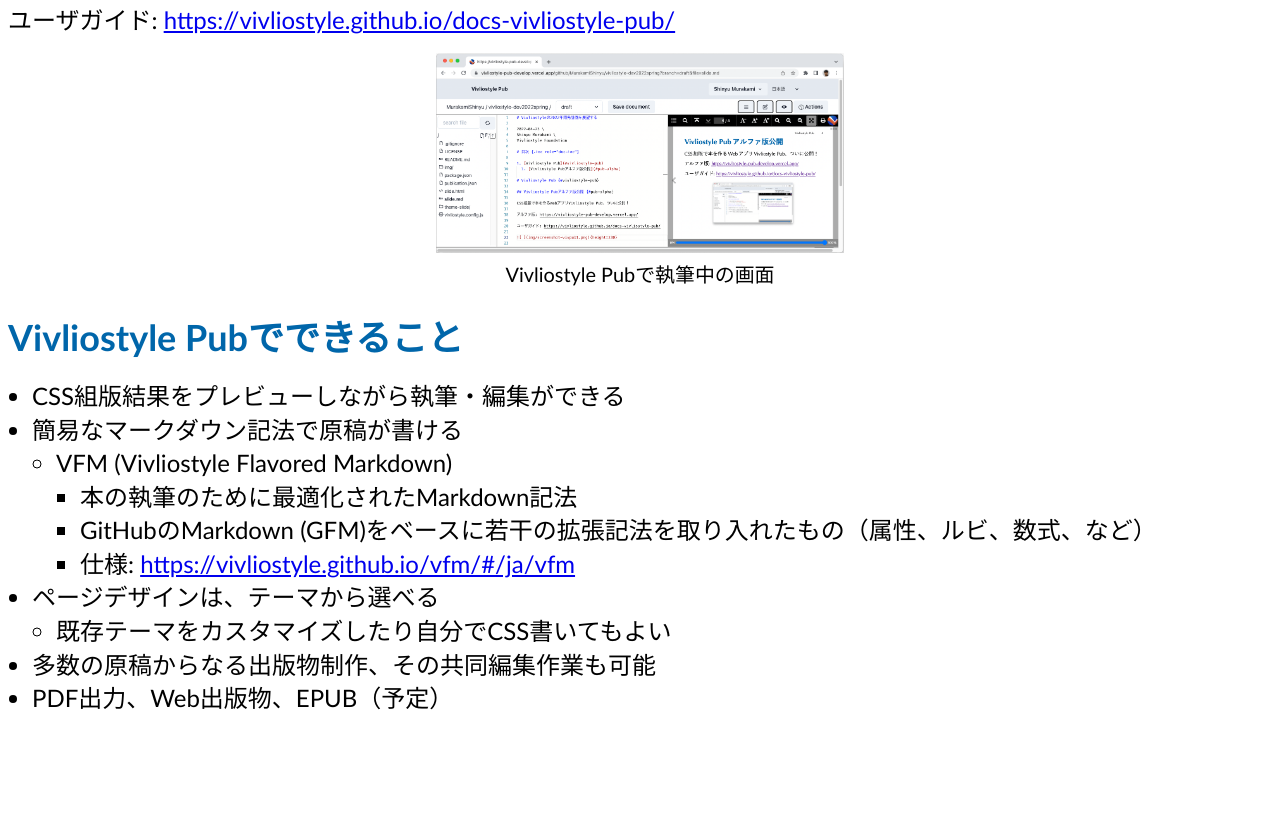
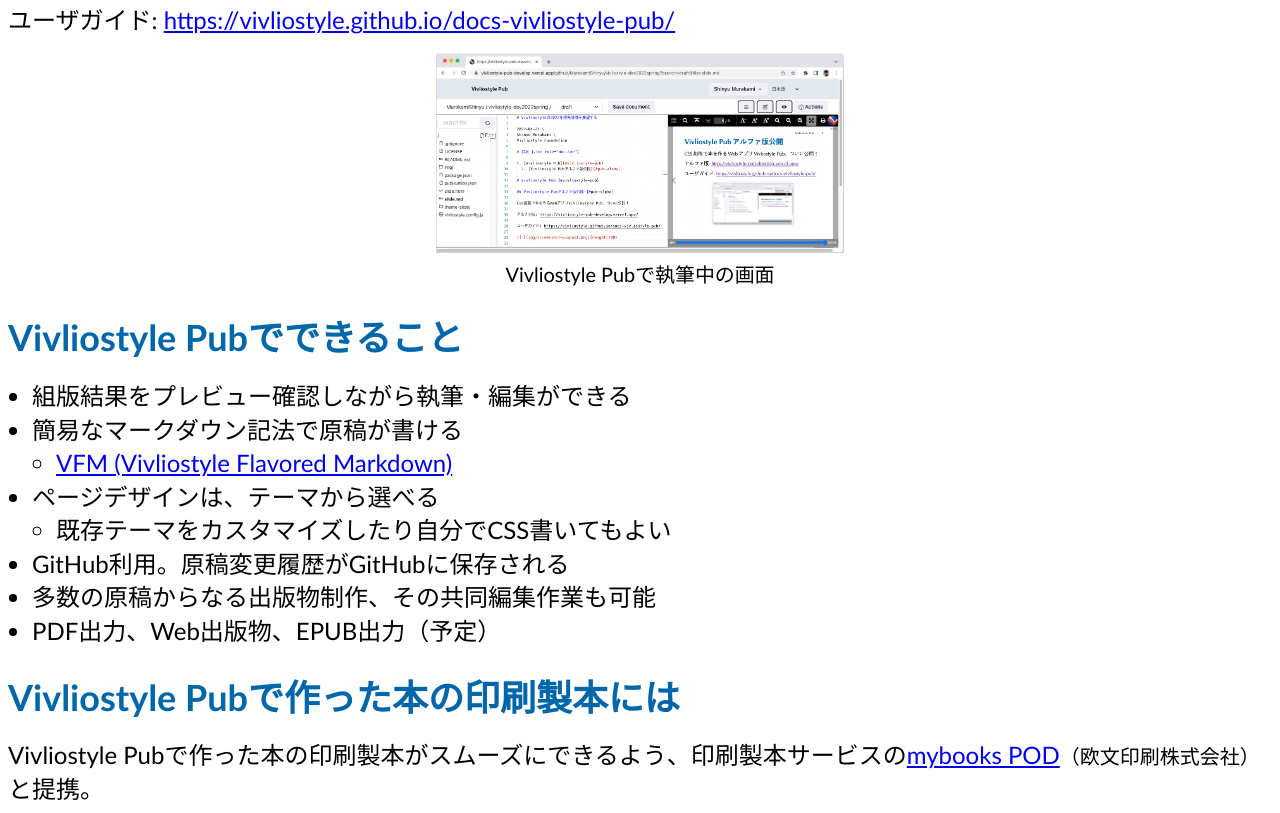
Before and after one commit to MurakamiShinyu/vivliostyle-dev2022spring, a website: page slide.html in a window 1280 px wide. Shown: the part 962-1775 px from the top of the page. Before the commit the page ends 1701 px from the top, so only its background shows below. Drawn offline with Linux system fonts and the light colour scheme.

Commit message:
Update slide.md

```diff
--- a/slide.html
+++ b/slide.html
@@ -33,16 +33,10 @@
       <section id="vivliostyle-pubでできること" class="level2">
         <h2>Vivliostyle Pubでできること</h2>
         <ul>
-          <li>CSS組版結果をプレビューしながら執筆・編集ができる</li>
+          <li>組版結果をプレビュー確認しながら執筆・編集ができる</li>
           <li>簡易なマークダウン記法で原稿が書ける
             <ul>
-              <li>VFM (Vivliostyle Flavored Markdown)
-                <ul>
-                  <li>本の執筆のために最適化されたMarkdown記法</li>
-                  <li>GitHubのMarkdown (GFM)をベースに若干の拡張記法を取り入れたもの（属性、ルビ、数式、など）</li>
-                  <li>仕様: <a href="https://vivliostyle.github.io/vfm/#/ja/vfm">https://vivliostyle.github.io/vfm/#/ja/vfm</a></li>
-                </ul>
-              </li>
+              <li><a href="https://vivliostyle.github.io/vfm/#/ja/vfm">VFM (Vivliostyle Flavored Markdown)</a></li>
             </ul>
           </li>
           <li>ページデザインは、テーマから選べる
@@ -50,9 +44,14 @@
               <li>既存テーマをカスタマイズしたり自分でCSS書いてもよい</li>
             </ul>
           </li>
+          <li>GitHub利用。原稿変更履歴がGitHubに保存される</li>
           <li>多数の原稿からなる出版物制作、その共同編集作業も可能</li>
-          <li>PDF出力、Web出版物、EPUB（予定）</li>
+          <li>PDF出力、Web出版物、EPUB出力（予定）</li>
         </ul>
+      </section>
+      <section id="vivliostyle-pubで作った本の印刷製本には" class="level2">
+        <h2>Vivliostyle Pubで作った本の印刷製本には</h2>
+        <p>Vivliostyle Pubで作った本の印刷製本がスムーズにできるよう、印刷製本サービスの<a href="https://pod.mybooks.jp/">mybooks POD</a><small>（欧文印刷株式会社）</small>と提携。</p>
       </section>
     </section>
   </body>
```
Also changed, not shown: slide.md (+8 -6 lines).
